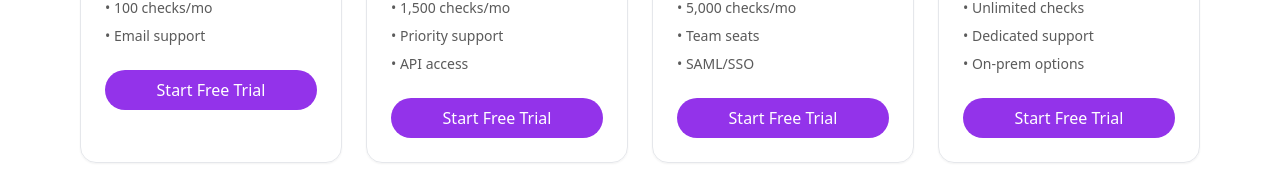
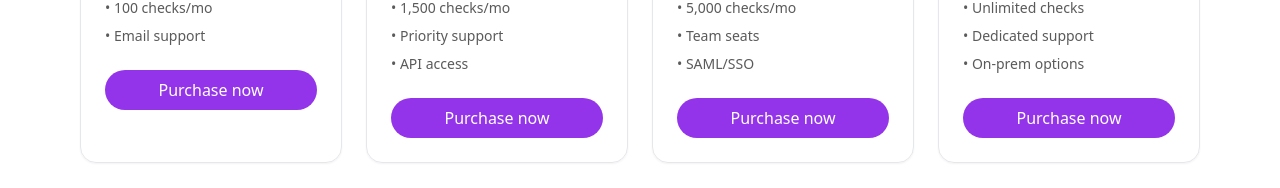
Before and after one commit to numanubhani/AI-Content-Verification-Platform, a Next.js app in the folder my-app/: page /pricing in a window 1280 px wide. Shown: the part 266-454 px from the top of the page. Built offline with nearby package versions, Linux system fonts and the light colour scheme.

Commit message:
purcahse page update

```diff
--- a/my-app/app/pricing/page.tsx
+++ b/my-app/app/pricing/page.tsx
@@ -1,6 +1,7 @@
 "use client";
 
 import { useBillingStore } from "@/store/billing";
+import Link from "next/link";
 
 const plans = [
   { key: "basic", name: "Basic", price: "$9.90", features: ["100 checks/mo", "Email support"] },
@@ -24,13 +25,13 @@ export default function PricingPage() {
                 <li key={f}>• {f}</li>
               ))}
             </ul>
-            <a
-              href="/checkout"
+            <Link
+              href={`/checkout?plan=${p.key}`}
               onClick={() => selectPlan(p.key as any)}
               className="mt-6 block w-full rounded-full bg-purple-600 px-4 py-2 text-center text-white hover:bg-purple-700"
             >
-              Start Free Trial
-            </a>
+              Purchase now
+            </Link>
           </div>
         ))}
       </div>
```
Also changed, not shown: my-app/package.json (+6 -3 lines), 1 other file (tests, documents, lock files or other folders).
